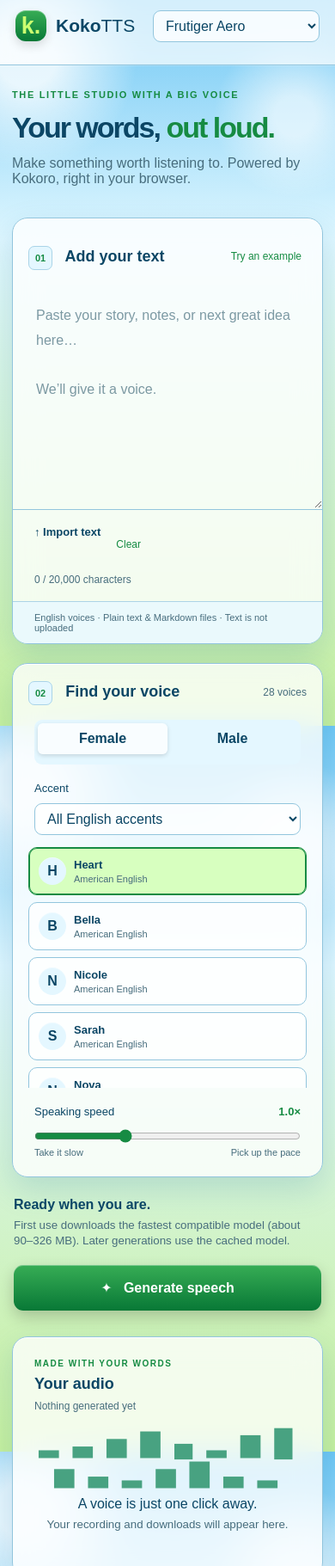
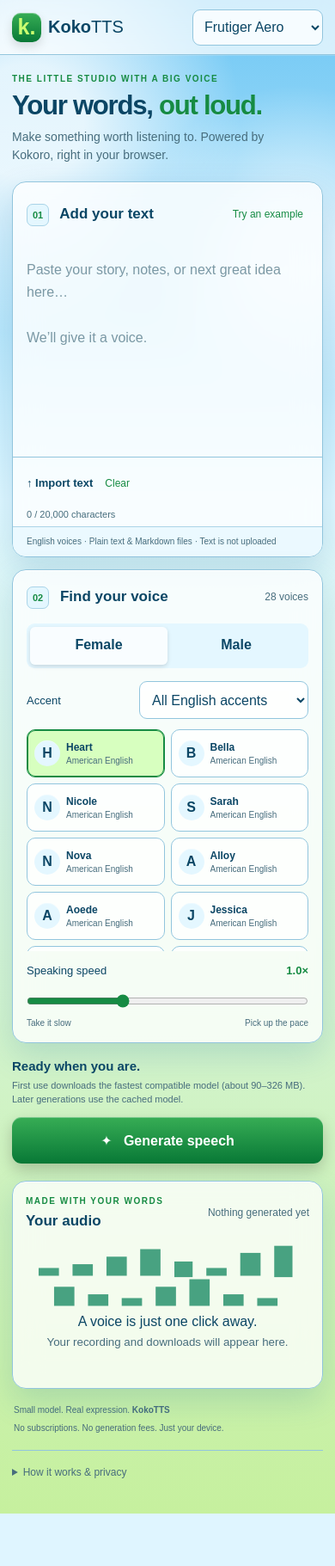
Before and after one commit to Sanoha0/KokoTTS, a website built with Vite: page index.html in a window 390 px wide. Shown: the top 1821 px of the page at 86% size. After the commit the page ends 1760 px from the top, so only its background shows below. Built offline with nearby package versions, Linux system fonts and the light colour scheme.

Commit message:
Improve KokoTTS phone layout

```diff
--- a/src/style.css
+++ b/src/style.css
@@ -40,3 +40,74 @@ button,.downloads a,.editorbar label,.voice,fieldset label{min-height:44px}
 .karaoke-word{border-radius:5px;transition:background-color .12s,color .12s}
 .karaoke-word.active{background:var(--accent-2);color:var(--button-text);box-shadow:0 0 0 3px var(--accent-2);font-weight:800}
 @media(max-width:600px){.karaoke-stage{min-height:158px;padding:16px 12px;gap:7px}.karaoke-line.current{font-size:18px}.karaoke-line.previous,.karaoke-line.next{font-size:13px}}
+/* Phone-first proportions for the Android app and narrow screens */
+@media(max-width:600px){
+  html{background-attachment:scroll}
+  body{min-width:320px;padding-bottom:max(20px,env(safe-area-inset-bottom))}
+  header{height:auto;min-height:64px;padding:10px 14px;gap:8px;align-items:center}
+  .brand{font-size:20px;white-space:nowrap}
+  .brand>b{width:34px;height:34px;margin-right:8px;border-radius:10px;font-size:25px}
+  nav{flex:1;min-width:0;max-width:none;gap:8px;justify-content:flex-end}
+  .theme-picker{width:auto;gap:6px}
+  .theme-picker select{max-width:152px;min-height:42px;padding:8px 28px 8px 9px}
+  .install{width:auto;min-height:42px;padding:8px 10px}
+  main{width:100%;padding:22px 14px 18px}
+  .intro{margin-bottom:20px}
+  .intro .eyebrow{font-size:10px;margin-bottom:8px}
+  .intro h1{font-size:clamp(30px,8vw,36px);letter-spacing:-1.3px;margin-bottom:8px}
+  .intro>div>p:last-child{font-size:14px;line-height:1.5;max-width:38ch}
+  .workspace{grid-template-columns:minmax(0,1fr);gap:14px}
+  .panel{border-radius:16px}
+  .heading{min-height:62px;padding:15px 16px;gap:10px}
+  .heading h2,.output h2{font-size:17px}
+  .heading h2 i{padding:6px;margin-right:8px}
+  .editor textarea{width:100%;min-height:clamp(190px,29svh,270px);max-height:38svh;resize:none;padding:14px 16px;font-size:16px;line-height:1.65}
+  .editorbar{gap:8px;padding:8px 16px;font-size:13px}
+  .editorbar label{min-height:44px;display:flex;align-items:center}
+  .editorbar span{font-size:11px}
+  .note{padding:10px 16px;font-size:10px;line-height:1.45}
+  fieldset{margin:0 16px 15px;padding:4px}
+  fieldset span{min-height:44px;padding:12px 8px}
+  .selectrow{margin:0 16px 12px;align-items:center;flex-direction:row;gap:10px}
+  .selectrow select{width:auto;max-width:70%;min-height:44px}
+  .voices{grid-template-columns:repeat(2,minmax(0,1fr));gap:7px;max-height:258px;overflow:auto;padding:0 16px 6px;overscroll-behavior:contain}
+  .voice{min-width:0;min-height:56px;padding:8px;gap:7px}
+  .voice>b{flex:0 0 30px;width:30px;height:30px}
+  .voice span{min-width:0}
+  .voice strong{font-size:12px;white-space:nowrap;overflow:hidden;text-overflow:ellipsis}
+  .voice small{font-size:10px;white-space:nowrap;overflow:hidden;text-overflow:ellipsis}
+  .speedrow{margin:15px 16px 8px}
+  #speed{width:calc(100% - 32px);margin:8px 16px;min-height:24px}
+  .rangeends{margin:0 16px 17px;font-size:10px}
+  .generate{margin:16px 0 20px;gap:12px}
+  .generate p{font-size:15px;line-height:1.4}
+  .generate small{display:block;font-size:11px;line-height:1.45}
+  .generate>div:last-child{width:100%}
+  .generate .primary{width:100%;min-height:54px;padding:15px 20px;font-size:16px}
+  .generate .secondary{min-height:48px}
+  .output{padding:17px 15px}
+  .outputhead{flex-direction:row;align-items:center;gap:8px}
+  .outputhead>span{max-width:48%;text-align:right;line-height:1.4}
+  canvas{height:48px;margin:12px 0}
+  audio{width:100%;min-height:48px}
+  .downloads{display:grid;grid-template-columns:1fr 1fr;gap:8px;margin-top:14px}
+  .downloads>span{grid-column:1/-1;width:auto;margin:0;font-size:12px}
+  .downloads a{min-width:0;min-height:48px;justify-content:center;padding:10px 8px;font-size:14px}
+  .downloads small{display:none}
+  .karaoke{margin-top:12px;border-radius:13px}
+  .karaoke-stage{min-height:148px;padding:14px 12px;gap:6px}
+  .karaoke-line.current{font-size:18px}
+  .karaoke-line.previous,.karaoke-line.next{font-size:12px}
+  footer{gap:7px;margin:18px 2px;font-size:10px;line-height:1.4}
+  details{font-size:12px;line-height:1.55}
+}
+@media(max-width:370px){
+  header{padding-inline:10px}
+  .brand{font-size:18px}
+  .brand>b{width:31px;height:31px;margin-right:6px;font-size:23px}
+  .theme-picker select{max-width:132px;font-size:13px}
+  main{padding-inline:10px}
+  .voices{padding-inline:12px}
+  .voice{padding:7px 6px;gap:5px}
+  .voice>b{flex-basis:26px;width:26px;height:26px;font-size:12px}
+}
```
